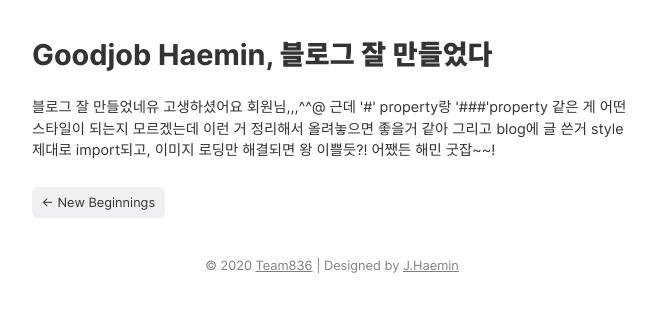
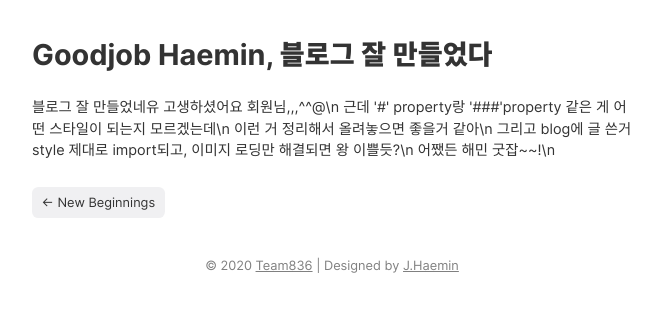
Before and after one commit to team836/team836.github.io, a Gatsby site: page /Jaesangs_first_writing/ in a window 1280 px wide. Shown: the part 183-494 px from the top of the page, without its empty margins (308-969 px from the left). Built offline with nearby package versions, Linux system fonts and the light colour scheme; Gatsby itself is replaced by a stand-in of ours; a web font is replaced by a local one.

Commit message:
feat: change my post at 'Jaesang~'

```diff
--- a/content/blog/Jaesangs_first_writing/index.md
+++ b/content/blog/Jaesangs_first_writing/index.md
@@ -6,8 +6,8 @@ author: RyuJaesang
 
 # Goodjob Haemin, 블로그 잘 만들었다
 
-블로그 잘 만들었네유 고생하셨어요 회원님,,,^^@
-근데 '#' property랑 '###'property 같은 게 어떤 스타일이 되는지 모르겠는데
-이런 거 정리해서 올려놓으면 좋을거 같아
-그리고 blog에 글 쓴거 style 제대로 import되고, 이미지 로딩만 해결되면 왕 이쁠듯?!
-어쨌든 해민 굿잡~~!
+블로그 잘 만들었네유 고생하셨어요 회원님,,,^^@\n
+근데 '#' property랑 '###'property 같은 게 어떤 스타일이 되는지 모르겠는데\n
+이런 거 정리해서 올려놓으면 좋을거 같아\n
+그리고 blog에 글 쓴거 style 제대로 import되고, 이미지 로딩만 해결되면 왕 이쁠듯?\n
+어쨌든 해민 굿잡~~!\n
```
